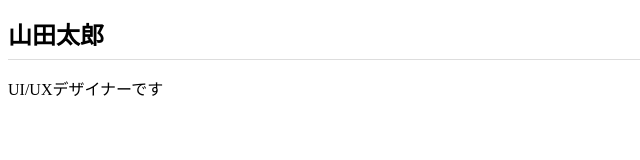
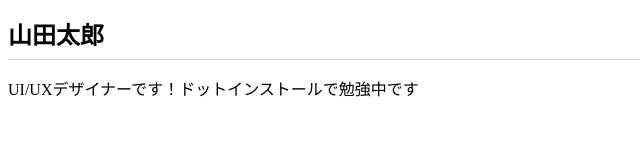
Before and after one commit to mikchang/mikchang.github.io, a plain HTML site: page index.html in a window 1280 px wide. Shown: the whole page, without its empty margins (0-640 px from the left). Drawn offline with Linux system fonts and the light colour scheme; files that its build step writes are made by us from their sources.

Commit message:
Add files via upload

```diff
--- a/index.html
+++ b/index.html
@@ -9,6 +9,6 @@
 </head>
 <body>
   <h1>山田太郎</h1>
-  <p>UI/UXデザイナーです</p>
+  <p>UI/UXデザイナーです！ドットインストールで勉強中です</p>
 </body>
 </html>
```
